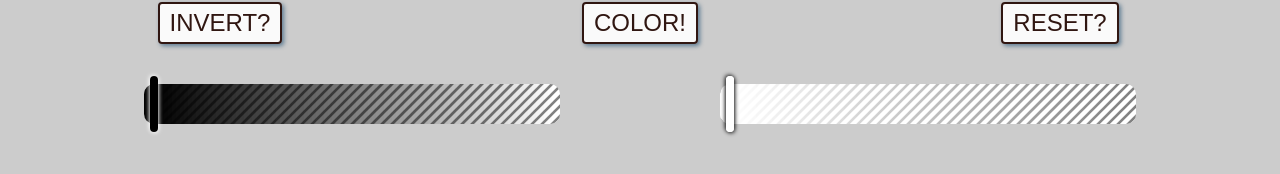
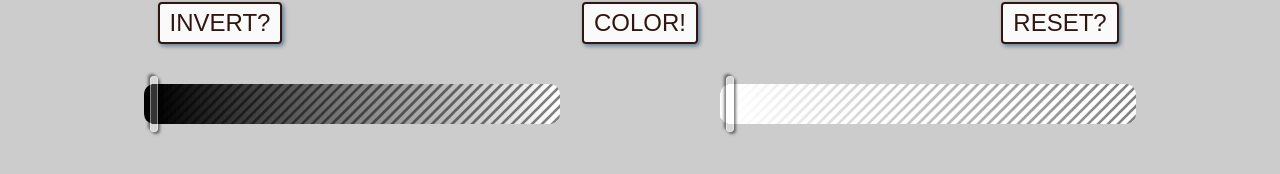
Before and after one commit to galustoff/colorrando, a Vue app: page / in a window 1280 px wide. Shown: the part 598-772 px from the top of the page. Built offline with nearby package versions, Linux system fonts and the light colour scheme.

Commit message:
make glass sliders

```diff
--- a/src/AppTransparencyRange.vue
+++ b/src/AppTransparencyRange.vue
@@ -10,7 +10,6 @@
         :key="i"
         :color="getRgbaColor(i)"
         :isActive="i === colorAlpha * 100"
-        :shadow="fullShadow"
       />
     </div>
   </div>
@@ -25,8 +24,7 @@
     },
 
     props: {
-      color: String,
-      shadow: String
+      color: String
     },
 
     computed: {
@@ -35,10 +33,6 @@
        */
       colorParsedPart() {
         return /rgba\((\d+, ){2}\d+/.exec(this.color)[0]
-      },
-
-      fullShadow() {
-        return /rgba\((\d+, ){2}\d+/.exec(this.shadow)[0] + ', 0.8)'
       },
 
       colorAlpha() {
--- a/src/AppTransparencyRangeDivision.vue
+++ b/src/AppTransparencyRangeDivision.vue
@@ -1,11 +1,7 @@
 <template>
   <div class="transparency-range__division" :style="bgc">
-    <div
-      v-if="isActive"
-      class="transparency-range__slider-outer"
-      :style="boxShadow"
-    >
-      <div class="transparency-range__slider-inner" :style="bgc"></div>
+    <div v-if="isActive" class="transparency-range__slider-outer">
+      <!-- <div class="transparency-range__slider-inner" :style="bgc"></div> -->
     </div>
   </div>
 </template>
@@ -14,7 +10,6 @@
   export default {
     props: {
       color: String,
-      shadow: String,
       isActive: Boolean
     },
 
@@ -22,12 +17,6 @@
       bgc() {
         return {
           backgroundColor: this.color
-        }
-      },
-
-      boxShadow() {
-        return {
-          boxShadow: `1px 1px 4px ${this.shadow}, -1px -1px 4px ${this.shadow}`
         }
       }
     },
@@ -42,27 +31,16 @@
     position: relative;
   }
 
-  .transparency-range__division:hover::after {
-    content: '';
-    position: absolute;
-    top: -8px;
-    right: -2px;
-    bottom: -8px;
-    left: -2px;
-    background-color: darkred;
-    border-radius: 10px;
-    overflow: hidden;
-    z-index: 2;
-  }
-
   .transparency-range__slider-outer {
     position: absolute;
     top: -8px;
     right: -2px;
     bottom: -8px;
     left: -2px;
-    background-color: rgb(255, 255, 255);
+    background-color: rgba(255, 255, 255, 0.2);
+    border: 1px solid rgba(255, 255, 255, 0.4);
     border-radius: 10px;
+    box-shadow: 2px 2px 3px rgba(0, 0, 0, 0.5), -2px -2px 3px rgba(0, 0, 0, 0.5);
     overflow: hidden;
     z-index: 1;
   }
--- a/src/components/TheMain/TheMain.vue
+++ b/src/components/TheMain/TheMain.vue
@@ -7,15 +7,8 @@
     </div>
 
     <div class="the-main__content-line the-main__content-line_lower">
-      <app-trancparency-range
-        :color="mainColors.first"
-        :shadow="mainColors.second"
-      />
-
-      <app-trancparency-range
-        :color="mainColors.second"
-        :shadow="mainColors.first"
-      />
+      <app-trancparency-range :color="mainColors.first" />
+      <app-trancparency-range :color="mainColors.second" />
     </div>
 
     <!-- hidden popup element -->
```
